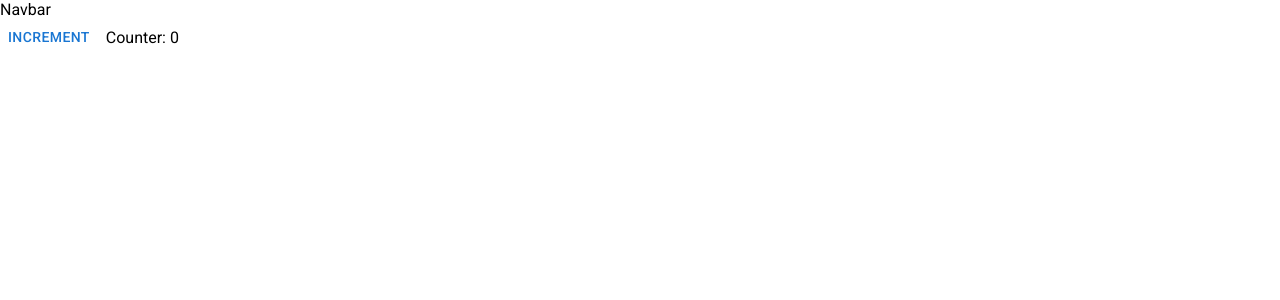
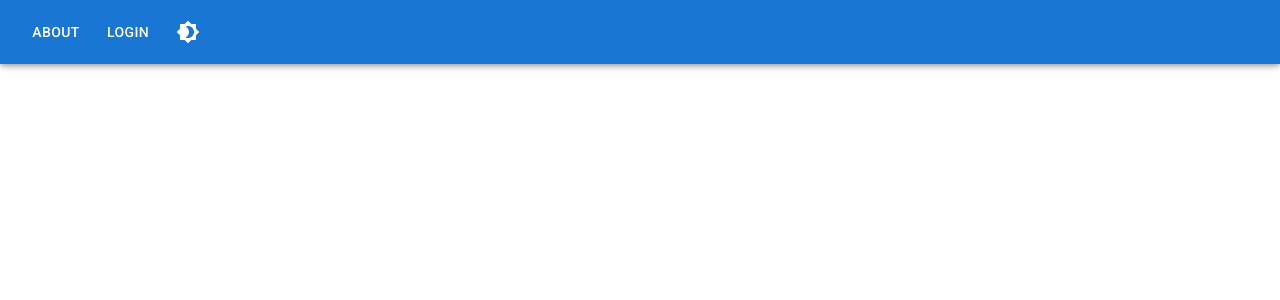
Before and after one commit to gsavvidis96/budget-calculator-v2, a React (Vite) app: page / in a window 1280 px wide. Shown: the top 300 px of the page. Built offline with nearby package versions, Linux system fonts and the light colour scheme.

Commit message:
add dark mode feature

```diff
--- a/package.json
+++ b/package.json
@@ -16,7 +16,8 @@
     "react": "^18.2.0",
     "react-dom": "^18.2.0",
     "react-redux": "^8.0.5",
-    "react-router-dom": "^6.4.4"
+    "react-router-dom": "^6.4.4",
+    "react-use": "^17.4.0"
   },
   "devDependencies": {
     "@types/react": "^18.0.24",
--- a/src/App.tsx
+++ b/src/App.tsx
@@ -1,12 +1,54 @@
+import { createTheme, CssBaseline, Stack, ThemeProvider } from "@mui/material";
+import { useMemo } from "react";
+import { useDispatch, useSelector } from "react-redux";
 import { Outlet } from "react-router";
 import Navbar from "./components/Navbar";
+import { useEffectOnce } from "react-use";
+import { togglePrefersDarkMode } from "./store/slices/base";
 
 const App = () => {
+  const dispatch = useDispatch();
+
+  const prefersDarkMode = useSelector(
+    (state: any) => state.base.prefersDarkMode
+  );
+
+  const theme = useMemo(() => {
+    return createTheme({
+      palette: {
+        mode: prefersDarkMode ? "dark" : "light",
+      },
+    });
+  }, [prefersDarkMode]);
+
+  useEffectOnce(() => {
+    const prefersDarkModeLocalStorage = JSON.parse(
+      localStorage.getItem("prefersDarkMode")!
+    ); //get prevered mode from local storage
+
+    if (prefersDarkModeLocalStorage === null) {
+      //if prefered mode is not set
+      const isSystemDarkMode =
+        window.matchMedia &&
+        window.matchMedia("(prefers-color-scheme:dark)").matches; //check if system mode is dark mode;
+
+      dispatch(togglePrefersDarkMode({ prefersDarkMode: isSystemDarkMode })); //set theme mode without setting local storage.
+    } else {
+      dispatch(
+        togglePrefersDarkMode({ prefersDarkMode: prefersDarkModeLocalStorage })
+      );
+    }
+  });
+
   return (
-    <>
-      <Navbar />
-      <Outlet />
-    </>
+    <ThemeProvider theme={theme}>
+      <CssBaseline />
+
+      <Stack sx={{ height: "100vh" }}>
+        <Navbar />
+        <Outlet />
+      </Stack>
+    </ThemeProvider>
   );
 };
 
--- a/src/components/Navbar.tsx
+++ b/src/components/Navbar.tsx
@@ -1,5 +1,46 @@
+import {
+  AppBar,
+  Button,
+  IconButton,
+  Stack,
+  Toolbar,
+  useTheme,
+} from "@mui/material";
+import { Brightness4, Brightness7 } from "@mui/icons-material";
+import { useDispatch, useSelector } from "react-redux";
+import { togglePrefersDarkMode } from "../store/slices/base";
+
 const Navbar = () => {
-  return <div>Navbar</div>;
+  const theme = useTheme();
+  const dispatch = useDispatch();
+  const prefersDarkMode = useSelector(
+    (state: any) => state.base.prefersDarkMode
+  );
+
+  return (
+    <AppBar>
+      <Toolbar>
+        <Stack sx={{ flexGrow: 1 }} gap={1} direction="row">
+          <Button color="inherit">About</Button>
+          <Button color="inherit">Login</Button>
+
+          <IconButton
+            color="inherit"
+            onClick={() =>
+              dispatch(
+                togglePrefersDarkMode({
+                  prefersDarkMode: !prefersDarkMode,
+                  saveToLocalStorage: true,
+                })
+              )
+            }
+          >
+            {theme.palette.mode === "dark" ? <Brightness7 /> : <Brightness4 />}
+          </IconButton>
+        </Stack>
+      </Toolbar>
+    </AppBar>
+  );
 };
 
 export default Navbar;
--- a/src/store/index.ts
+++ b/src/store/index.ts
@@ -1,8 +1,8 @@
 import { configureStore } from "@reduxjs/toolkit";
-import test from "./slices/test";
+import base from "./slices/base";
 
 export const store = configureStore({
   reducer: {
-    test,
+    base,
   },
 });
--- /dev/null
+++ b/src/store/slices/base.ts
@@ -0,0 +1,26 @@
+import { createSlice } from "@reduxjs/toolkit";
+
+const initialState = {
+  prefersDarkMode: false,
+};
+
+export const baseSlice = createSlice({
+  name: "base",
+  initialState,
+  reducers: {
+    togglePrefersDarkMode: (state, action) => {
+      state.prefersDarkMode = action.payload.prefersDarkMode;
+
+      if (action.payload.saveToLocalStorage === true) {
+        localStorage.setItem(
+          "prefersDarkMode",
+          JSON.stringify(state.prefersDarkMode)
+        );
+      }
+    },
+  },
+});
+
+export const { togglePrefersDarkMode } = baseSlice.actions;
+
+export default baseSlice.reducer;
--- a/src/store/slices/test.ts
+++ /dev/null
@@ -1,19 +0,0 @@
-import { createSlice } from "@reduxjs/toolkit";
-
-const initialState = {
-  counter: 0,
-};
-
-export const testSlice = createSlice({
-  name: "test",
-  initialState,
-  reducers: {
-    increment: (state, action) => {
-      state.counter = action.payload;
-    },
-  },
-});
-
-export const { increment } = testSlice.actions;
-
-export default testSlice.reducer;
--- a/src/views/Home.tsx
+++ b/src/views/Home.tsx
@@ -1,19 +1,10 @@
-import { useDispatch, useSelector } from "react-redux";
-import { Button, Stack, Box } from "@mui/material";
-import { increment } from "../store/slices/test";
+import { Stack } from "@mui/material";
 
 const Home = () => {
-  const dispatch = useDispatch();
-  const counter = useSelector((state: any) => state.test.counter);
-
   return (
     <>
       <Stack direction="row" gap={1} sx={{ alignItems: "center" }}>
-        <Button onClick={() => dispatch(increment(counter + 1))}>
-          Increment
-        </Button>
-
-        <Box>Counter: {counter}</Box>
+        <h1>Home</h1>
       </Stack>
     </>
   );
```
Also changed, not shown: 1 other file (tests, documents, lock files or other folders).
